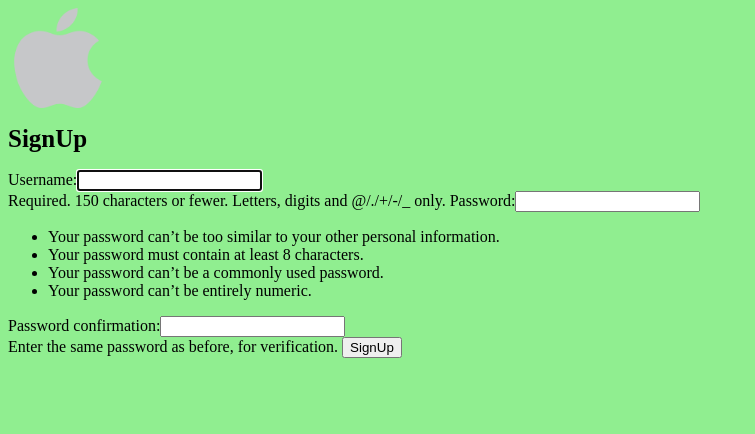
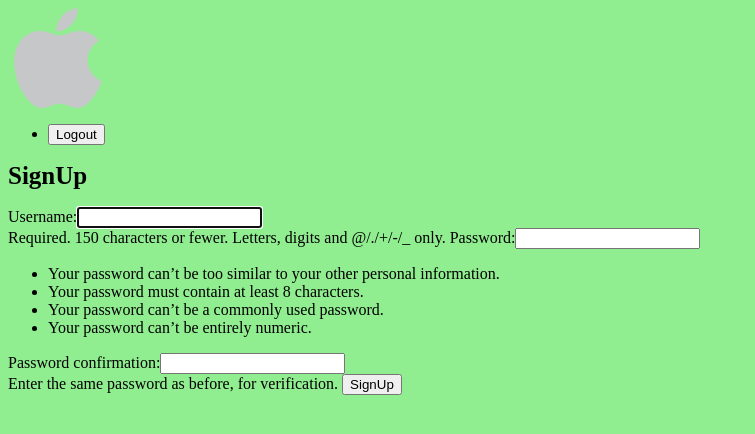
Before and after one commit to sohailzone/mysite, a Django app: page /accounts/signup/ in a window 1280 px wide. Shown: the top 434 px of the page, without its empty margins (0-755 px from the left). Run offline with Django 3.2, Linux system fonts and the light colour scheme.

Commit message:
commit 28/3

```diff
--- a/accounts/urls.py
+++ b/accounts/urls.py
@@ -5,5 +5,6 @@ app_name = 'accounts'
 
 urlpatterns = [
     path('signup/',views.signup_view, name = 'signup'),
-    path('login/', views.login_view, name = 'login')
+    path('login/', views.login_view, name = 'login'),
+    path('logout/', views.logout_view, name= 'logout')
 ]
--- a/accounts/views.py
+++ b/accounts/views.py
@@ -1,6 +1,6 @@
 from django.shortcuts import render, redirect
 from django.contrib.auth.forms import UserCreationForm, AuthenticationForm
-from django.contrib.auth import login
+from django.contrib.auth import login,logout
 
 # Create your views here.
 def signup_view(request):
@@ -23,3 +23,8 @@ def login_view(request):
     else:
         form = AuthenticationForm()
     return render(request, 'accounts/login.html', { 'form':form })
+
+def logout_view(request):
+    if request.method == 'POST':
+        logout(request)
+        return redirect('articles:list')
--- a/articles/templates/articles/articles_list.html
+++ b/articles/templates/articles/articles_list.html
@@ -1,6 +1,7 @@
 {% extends 'base_layout.html' %}
 
 {% block content %}
+
 <div id="Article">
   <h1>Articles List</h1>
   {% for art in articles_data %}
--- a/articles/urls.py
+++ b/articles/urls.py
@@ -5,5 +5,6 @@ app_name ='articles'
 
 urlpatterns = [
     path('', views.article_list, name = 'list'),
-    path('<slug:slug>', views.article_detail, name = 'detail'),
+    path('create/', views.article_create, name='create'),
+    path('<slug:slug>', views.article_detail, name = 'detail')
 ]
--- a/articles/views.py
+++ b/articles/views.py
@@ -1,6 +1,7 @@
 from django.shortcuts import render
 from .models import Article
 from django.http import HttpResponse
+from django.contrib.auth.decorators import login_required
 
 def article_list(request):
     articles = Article.objects.all().order_by('date')
@@ -11,3 +12,7 @@ def article_detail(request,slug):
     #return HttpResponse(slug)
     article_slug  = Article.objects.get(slug=slug)
     return render(request, 'articles/article_detail.html', {'article':article_slug})
+
+#@login_required(login_url="/accounts/login")
+def article_create(request):
+    return render(request, 'articles/article_create.html')
--- a/templates/base_layout.html
+++ b/templates/base_layout.html
@@ -6,6 +6,17 @@
 <body>
   <div id="wrapper">
     <a href="{% url 'articles:list' %}"><img width="100px" height="100px" src="{% static 'if_apple.png' %}" alt="" /></a>
+    <nav>
+      <ul>
+        <li>
+          <form class="logout-link" action="{% url 'accounts:logout' %}" method="post">
+            {% csrf_token %}
+            <button type="submit">Logout</button>
+          </form>
+        </li>
+      </ul>
+    </nav>
+
     {% block content %}
     {% endblock %}
   </div>
```
Also changed, not shown: articles/templates/articles/article_create.html (added, +9 -0 lines), db.sqlite3.
